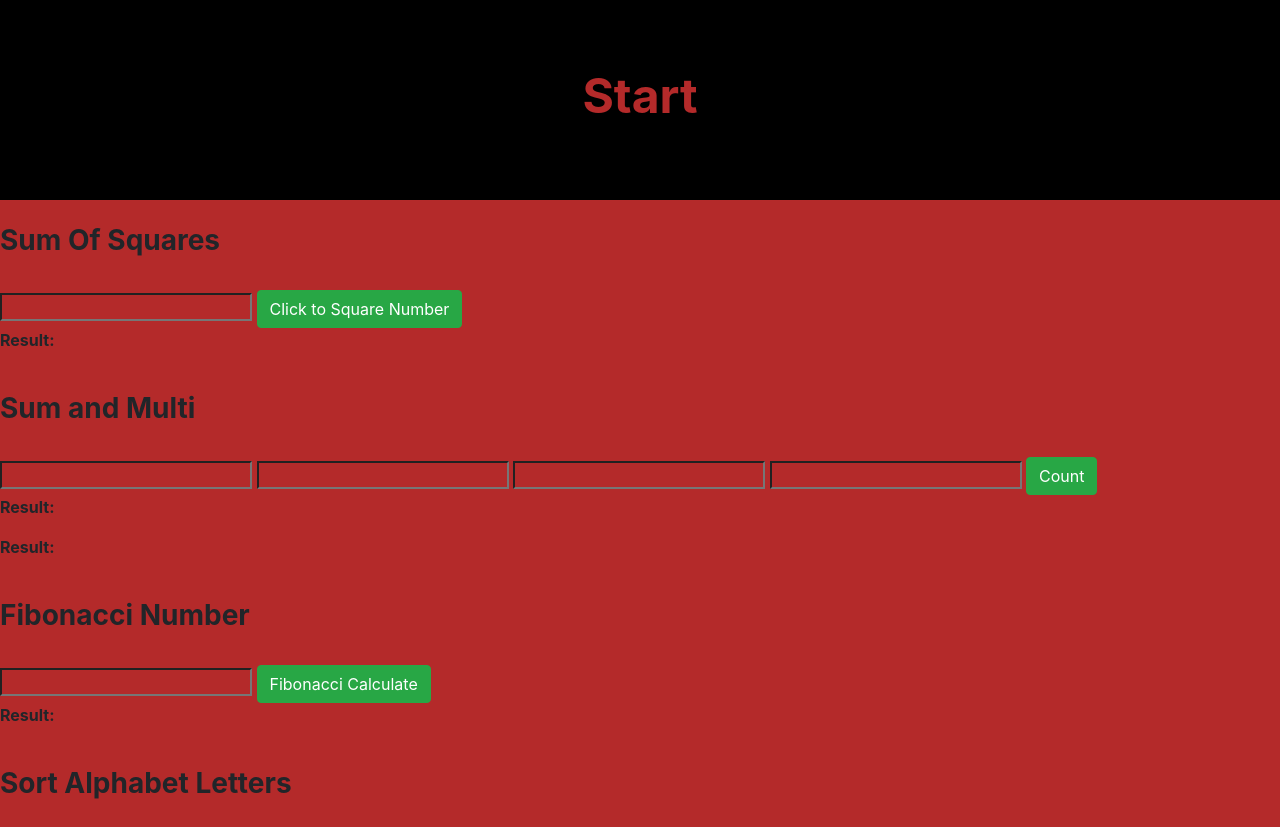
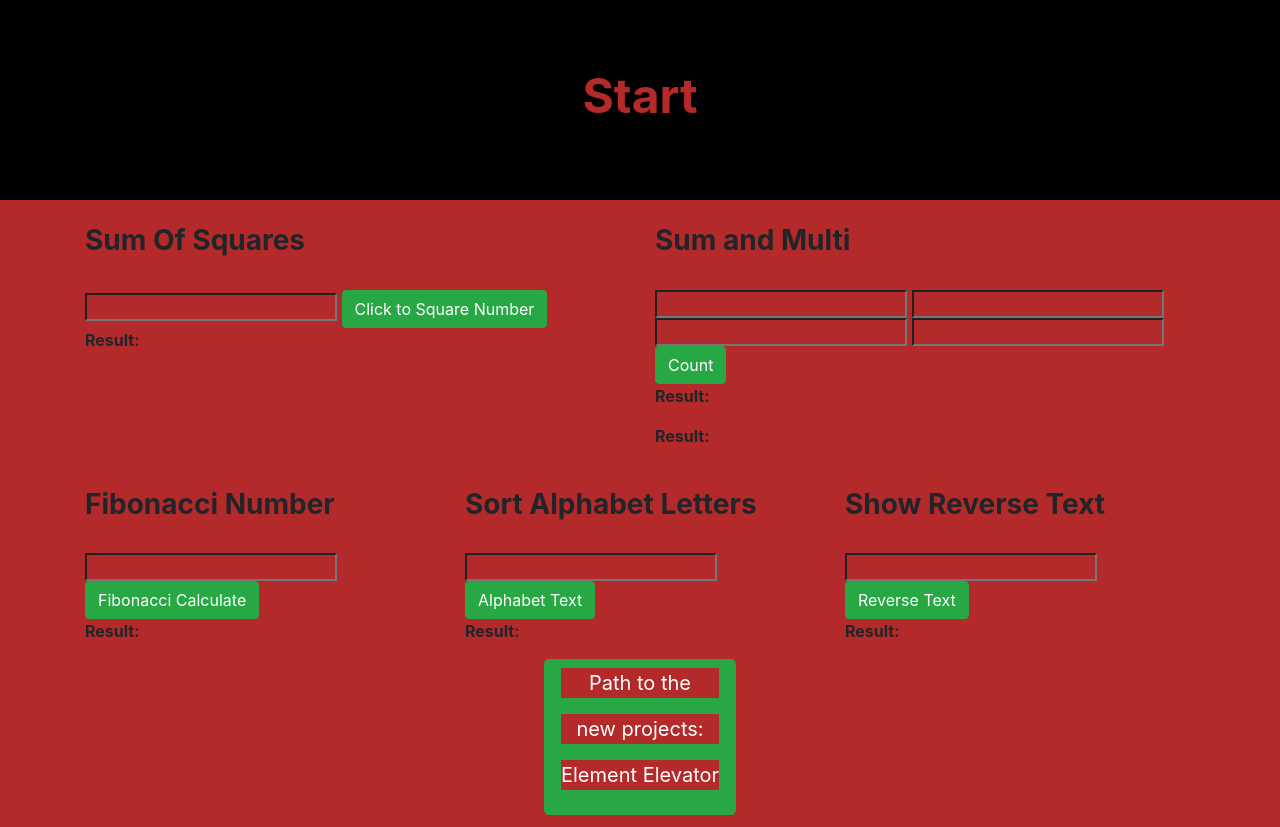
Before and after one commit to asaser/Basic-Mathematic-Website.github.io, a plain HTML site: page index.html in a window 1280 px wide. Shown: the top 827 px of the page. Drawn offline with nearby package versions, Linux system fonts and the light colour scheme.

Commit message:
add bootstrap

```diff
--- a/index.html
+++ b/index.html
@@ -20,10 +20,12 @@
 
     <main>
         <section id="squaresSumMulti">
-
+            <div class="container">
+                <div class="row">
 
                     <!-- START Sum Of Squares -->
 
+                    <div class="col-6">
                         <h3 class="font-weight-bold py-4">Sum Of Squares</h3>
 
                         <input type="text" id="Number">
@@ -32,11 +34,12 @@
                         <p>
                             <b>Result: <b id="squaresMessageOne"></b></b>
                         </p>
+                    </div>
 
                     <!-- FINISH Sum Of Squares -->
                     <!-- START Sum and Multi -->
 
-
+                    <div class="col-6">
 
                         <h3 class="font-weight-bold py-4">Sum and Multi</h3>
 
@@ -52,19 +55,23 @@
                         <p>
                             <b>Result: <b id="multiMessageOne"></b></b>
                         </p>
+                    </div>
 
                     <!-- FINISH Sum and Multi -->
 
+                </div>
+            </div>
         </section>
 
 
         <section id="sortLetters">
 
-
+            <div class="container">
+                <div class="row">
 
                     <!-- START Fibonacci -->
 
-
+                    <div class="col-4">
                         <h3 class="font-weight-bold py-4">Fibonacci Number</h3>
 
                         <input type="text" name="name" id="newText">
@@ -73,12 +80,12 @@
                         <p>
                             <b>Result: <b id="fibonacciMessageThree"></b></b>
                         </p>
-
+                    </div>
 
                     <!-- FINISH Fibonacci -->
                     <!-- START Sort Letters By Alphabet -->
 
-
+                    <div class="col-4">
                         <h3 class="font-weight-bold py-4">Sort Alphabet Letters</h3>
 
                         <input type="text" name="" id="writeNewWord">
@@ -88,12 +95,12 @@
                         <p>
                             <b>Result: <b id="alphabetMessageThree"></b></b>
                         </p>
-
+                    </div>
 
                     <!-- FINISH Sort Letters By Alphabet -->
 
                     <!-- START Reverse Sort Letters -->
-
+                    <div class="col-4">
                         <h3 class="font-weight-bold py-4">Show Reverse Text</h3>
 
                         <input type="text" name="" id="writeWord">
@@ -102,13 +109,17 @@
                         <p>
                             <b>Result: <b id="reverseMessageThree"></b></b>
                         </p>
-
+                    </div>
 
                     <!-- FINISH Reverse Sort Letters -->
-
+                </div>
+            </div>
         </section>
 
         <section id="downUpModification" class="text-center">
+            <div class="container">
+                <div class="row">
+                    <div class="col-12">
 
                         <a href="/SubWebsite/subweb_index.html">
                             <div class="main_first_button">
@@ -119,7 +130,9 @@
                                 </button>
                             </div>
                         </a>
-
+                    </div>
+                </div>
+            </div>
         </section>
 
     </main>
@@ -137,9 +150,9 @@
 </script>
 
 <!-- Bootstrap -->
-<!-- <script src="https://maxcdn.bootstrapcdn.com/bootstrap/4.0.0/js/bootstrap.min.js"
+<script src="https://maxcdn.bootstrapcdn.com/bootstrap/4.0.0/js/bootstrap.min.js"
     integrity="sha384-JZR6Spejh4U02d8jOt6vLEHfe/JQGiRRSQQxSfFWpi1MquVdAyjUar5+76PVCmYl" crossorigin="anonymous">
-</script> -->
+</script>
 
 <script src="/index.js"></script>
 
```
